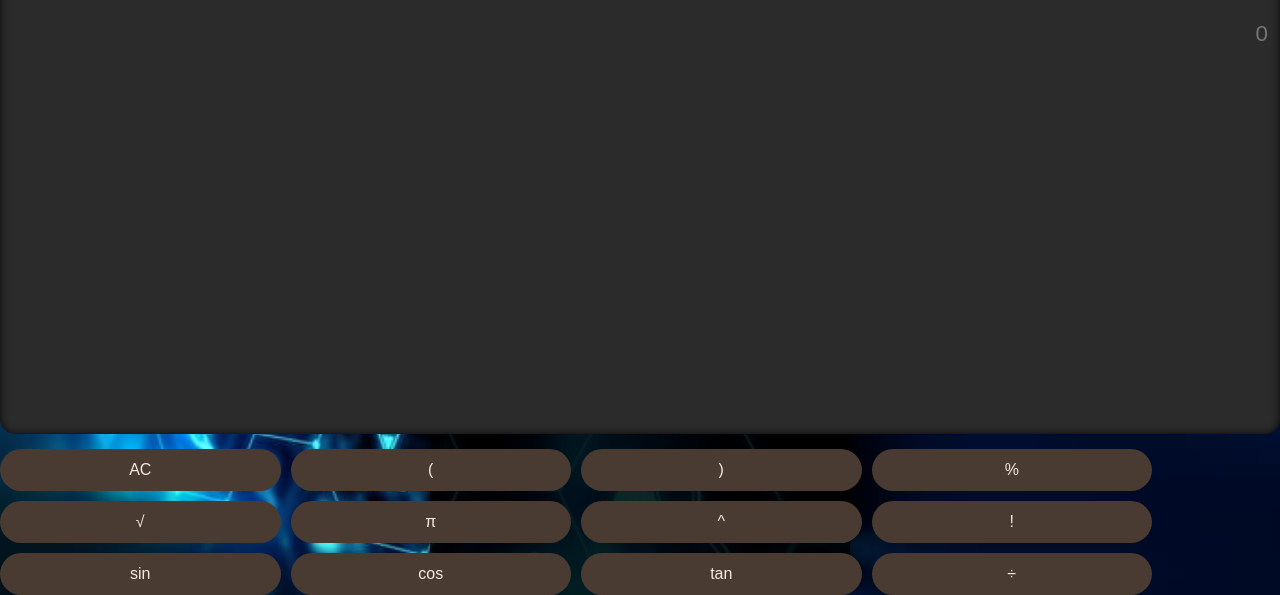
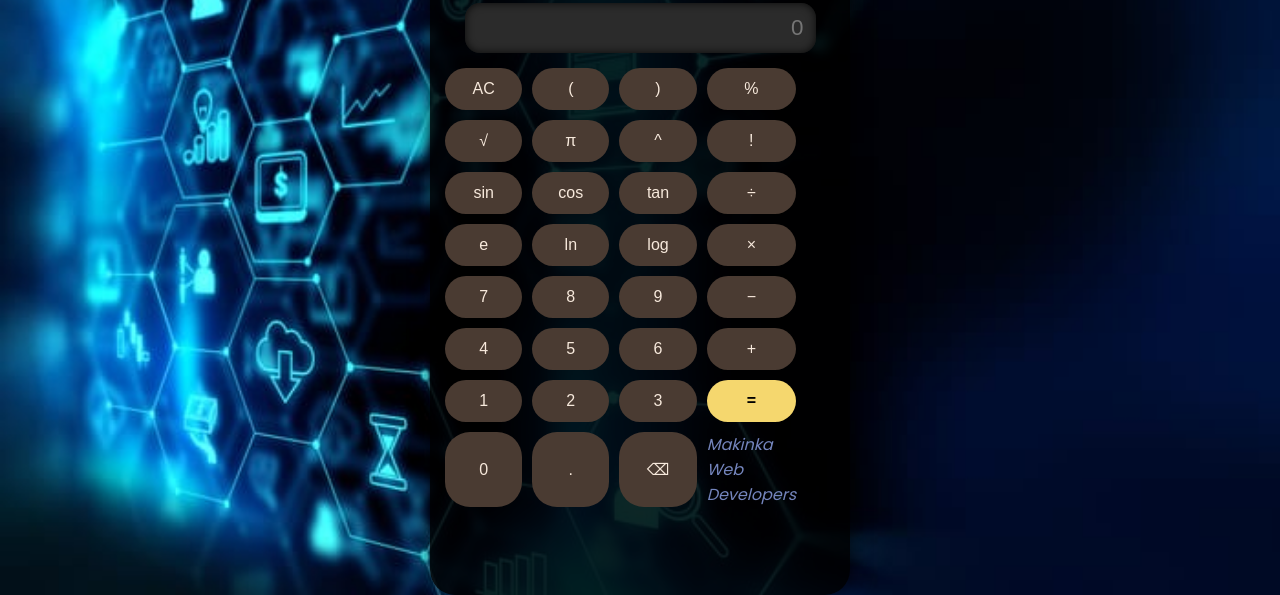
Before and after one commit to NDUWAMAKINKA/app, a plain HTML site: page index.html in a window 1280 px wide. Shown: the part 205-800 px from the top of the page. Drawn offline with Linux system fonts and the light colour scheme.

Commit message:
Update style.css

```diff
--- a/style.css
+++ b/style.css
@@ -70,8 +70,8 @@ body {
 }
 
 #display {
-  width: 100vw;
-  height: 100vh;
+  width: 90%;
+  height: 50px;
   font-size: 1.4rem;
   text-align: right;
   border: none;
```
